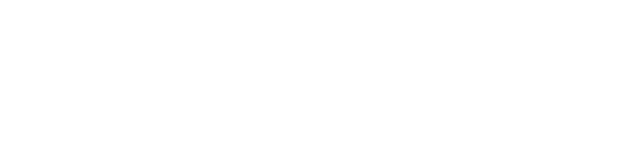
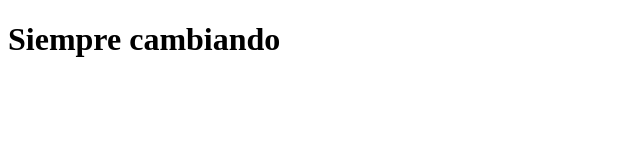
Before and after one commit to alvarezmarlen/proyecto_CrazysBolsos, a plain HTML site: page galeria.html in a window 1280 px wide. Shown: the whole page, without its empty margins (0-640 px from the left). Drawn offline with Linux system fonts and the light colour scheme.

```diff
--- a/galeria.html
+++ b/galeria.html
@@ -6,6 +6,6 @@
     <title>Document</title>
 </head>
 <body>
-
+    <h1>Siempre cambiando</h1>
 </body>
 </html>
```
